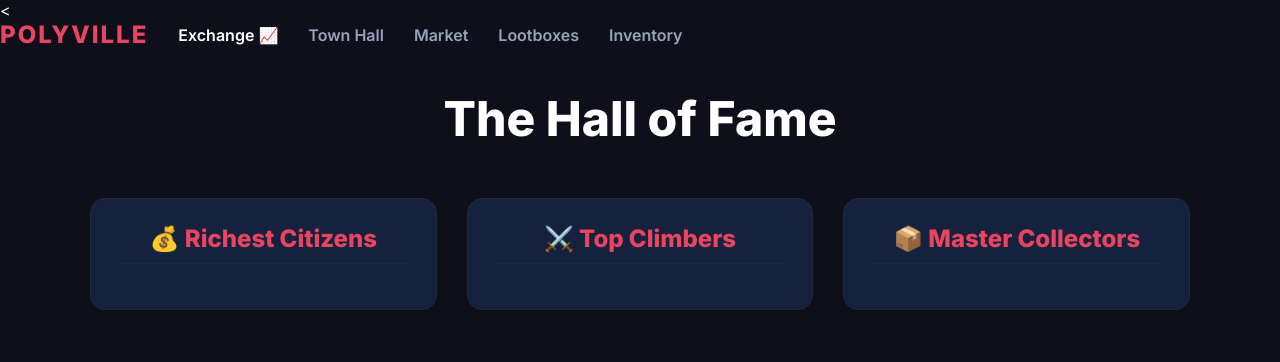
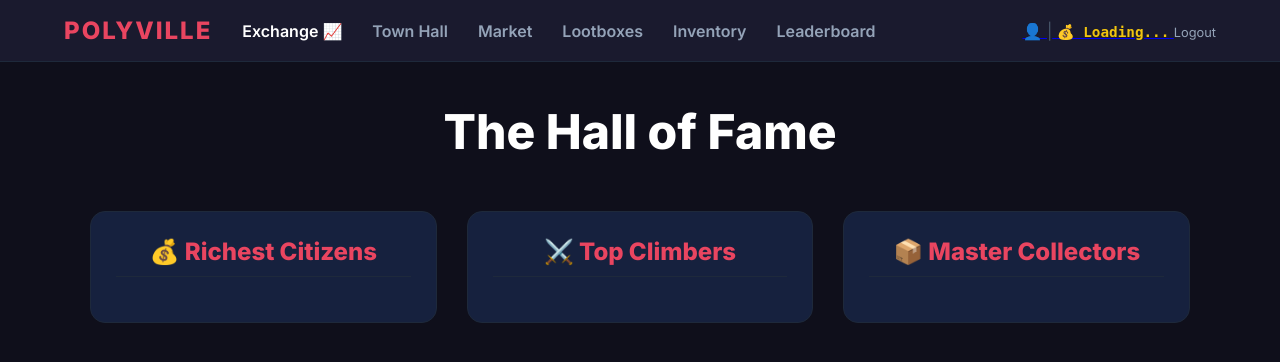
Before and after one commit to Xoborcim/UwUMarket, a Flask app: page /leaderboard in a window 1280 px wide. Shown: the top 362 px of the page. Run offline with Flask 3, Linux system fonts and the light colour scheme; data that the repository does not hold is empty.

Commit message:
Whoops i missed some stuff

```diff
--- a/Templates/exchange.html
+++ b/Templates/exchange.html
@@ -51,6 +51,7 @@
     <nav>
         <div style="display: flex; gap: 30px; align-items: center;">
             <a href="/market" class="logo">Polyville</a>
+            <a href="/exchange" style="color: white; text-decoration: none; font-weight: 600;">Exchange 📈</a>
             <a href="/town" style="color: var(--text-muted); text-decoration: none; font-weight: 600;">Town Hall</a>
             <a href="/market" style="color: var(--text-muted); text-decoration: none; font-weight: 600;">Market</a>
             <a href="/lootbox" style="color: var(--text-muted); text-decoration: none; font-weight: 600;">Lootboxes</a>
--- a/Templates/inventory.html
+++ b/Templates/inventory.html
@@ -76,12 +76,13 @@
 <body>
 
     <nav>
-<div style="display: flex; gap: 30px; align-items: center;">
+            <div style="display: flex; gap: 30px; align-items: center;">
             <a href="/market" class="logo">Polyville</a>
             <a href="/exchange" style="color: white; text-decoration: none; font-weight: 600;">Exchange 📈</a>
             <a href="/town" style="color: var(--text-muted); text-decoration: none; font-weight: 600;">Town Hall</a>
             <a href="/market" style="color: var(--text-muted); text-decoration: none; font-weight: 600;">Market</a>
             <a href="/lootbox" style="color: var(--text-muted); text-decoration: none; font-weight: 600;">Lootboxes</a>
+            <a href="/inventory" style="color: var(--text-muted); text-decoration: none; font-weight: 600;">Inventory</a>
             <a href="/leaderboard" style="color: var(--text-muted); text-decoration: none; font-weight: 600;">Leaderboard</a>
 
         </div>
--- a/Templates/leaderboard.html
+++ b/Templates/leaderboard.html
@@ -39,14 +39,27 @@
     </style>
 </head>
 <body>
-    <<div style="display: flex; gap: 30px; align-items: center;">
+
+    <nav>
+        <div style="display: flex; gap: 30px; align-items: center;">
             <a href="/market" class="logo">Polyville</a>
             <a href="/exchange" style="color: white; text-decoration: none; font-weight: 600;">Exchange 📈</a>
             <a href="/town" style="color: var(--text-muted); text-decoration: none; font-weight: 600;">Town Hall</a>
             <a href="/market" style="color: var(--text-muted); text-decoration: none; font-weight: 600;">Market</a>
             <a href="/lootbox" style="color: var(--text-muted); text-decoration: none; font-weight: 600;">Lootboxes</a>
             <a href="/inventory" style="color: var(--text-muted); text-decoration: none; font-weight: 600;">Inventory</a>
+            <a href="/leaderboard" style="color: var(--text-muted); text-decoration: none; font-weight: 600;">Leaderboard</a>
+
         </div>
+        <div class="user-status">
+            <a href="/profile/{{ session['user_id'] }}" class="user-info">
+                <span>👤 <strong>{{ session['username'] }}</strong></span>
+                <span style="color: #475569;">|</span>
+                <span id="gold-counter" style="color: #f1c40f; font-weight: bold; font-family: monospace; font-size: 1.1em;">💰 Loading...</span>
+            </a>
+            <a href="/logout" style="color: var(--text-muted); font-size: 0.8rem; text-decoration: none;">Logout</a>
+        </div>
+    </nav>
 
     <div class="container">
         <h1 style="text-align:center; font-size: 3rem; margin-bottom: 50px;">The Hall of Fame</h1>
--- a/Templates/lootbox.html
+++ b/Templates/lootbox.html
@@ -75,8 +75,10 @@
             <a href="/exchange" style="color: white; text-decoration: none; font-weight: 600;">Exchange 📈</a>
             <a href="/town" style="color: var(--text-muted); text-decoration: none; font-weight: 600;">Town Hall</a>
             <a href="/market" style="color: var(--text-muted); text-decoration: none; font-weight: 600;">Market</a>
+            <a href="/lootbox" style="color: var(--text-muted); text-decoration: none; font-weight: 600;">Lootboxes</a>
             <a href="/inventory" style="color: var(--text-muted); text-decoration: none; font-weight: 600;">Inventory</a>
             <a href="/leaderboard" style="color: var(--text-muted); text-decoration: none; font-weight: 600;">Leaderboard</a>
+
         </div>
         <div class="user-status">
             <a href="/profile/{{ session['user_id'] }}" class="user-info" style="text-decoration: none; color: white; cursor: pointer;">
--- a/Templates/market.html
+++ b/Templates/market.html
@@ -203,6 +203,7 @@
             <a href="/market" class="logo">Polyville</a>
             <a href="/exchange" style="color: white; text-decoration: none; font-weight: 600;">Exchange 📈</a>
             <a href="/town" style="color: var(--text-muted); text-decoration: none; font-weight: 600;">Town Hall</a>
+            <a href="/market" style="color: var(--text-muted); text-decoration: none; font-weight: 600;">Market</a>
             <a href="/lootbox" style="color: var(--text-muted); text-decoration: none; font-weight: 600;">Lootboxes</a>
             <a href="/inventory" style="color: var(--text-muted); text-decoration: none; font-weight: 600;">Inventory</a>
             <a href="/leaderboard" style="color: var(--text-muted); text-decoration: none; font-weight: 600;">Leaderboard</a>
--- a/Templates/profile.html
+++ b/Templates/profile.html
@@ -54,7 +54,7 @@
 <body>
 
     <nav>
-        <<div style="display: flex; gap: 30px; align-items: center;">
+        <div style="display: flex; gap: 30px; align-items: center;">
             <a href="/market" class="logo">Polyville</a>
             <a href="/exchange" style="color: white; text-decoration: none; font-weight: 600;">Exchange 📈</a>
             <a href="/town" style="color: var(--text-muted); text-decoration: none; font-weight: 600;">Town Hall</a>
--- a/Templates/town.html
+++ b/Templates/town.html
@@ -57,6 +57,7 @@
         <div style="display: flex; gap: 30px; align-items: center;">
             <a href="/market" class="logo">Polyville</a>
             <a href="/exchange" style="color: white; text-decoration: none; font-weight: 600;">Exchange 📈</a>
+            <a href="/town" style="color: var(--text-muted); text-decoration: none; font-weight: 600;">Town Hall</a>
             <a href="/market" style="color: var(--text-muted); text-decoration: none; font-weight: 600;">Market</a>
             <a href="/lootbox" style="color: var(--text-muted); text-decoration: none; font-weight: 600;">Lootboxes</a>
             <a href="/inventory" style="color: var(--text-muted); text-decoration: none; font-weight: 600;">Inventory</a>
```
